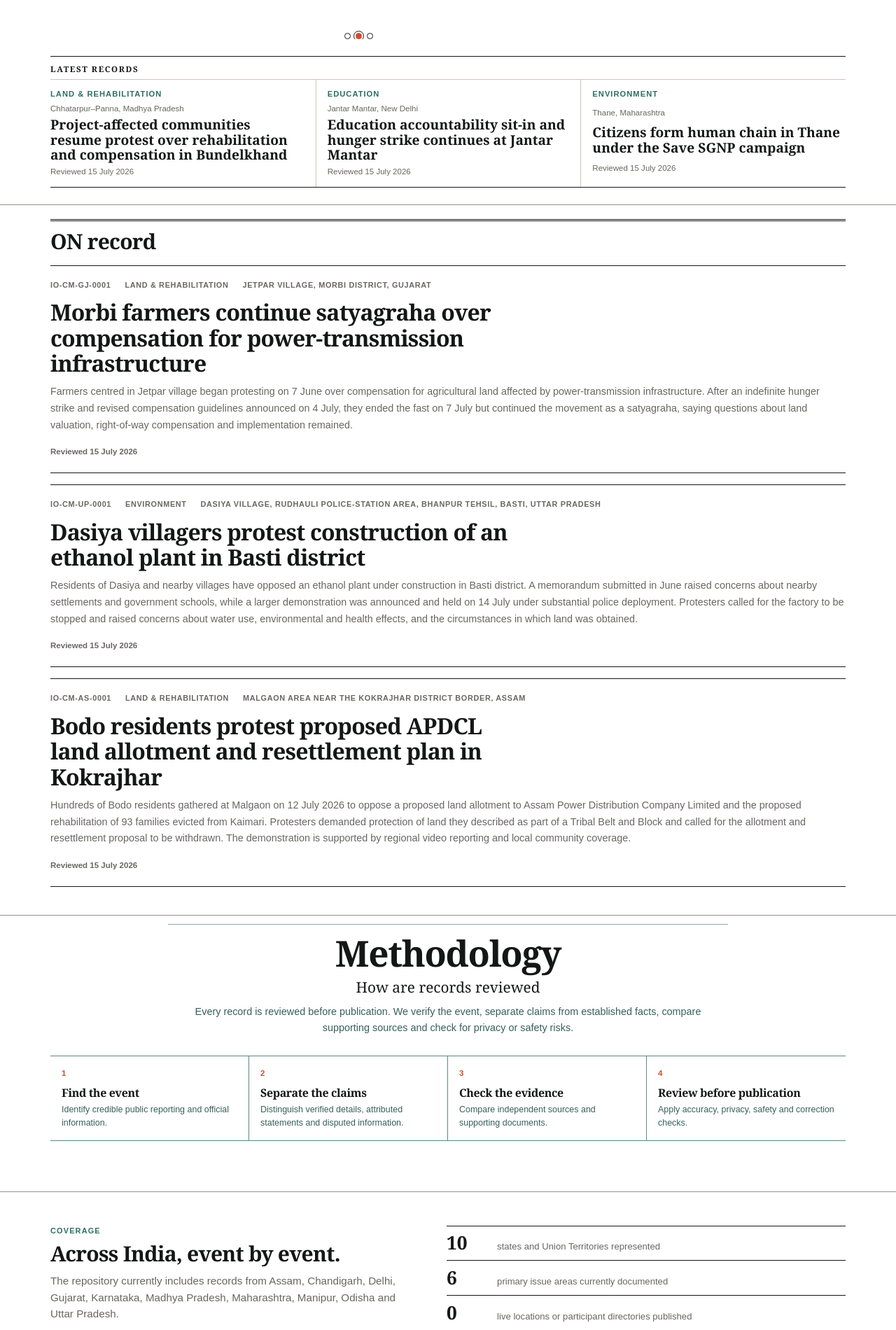
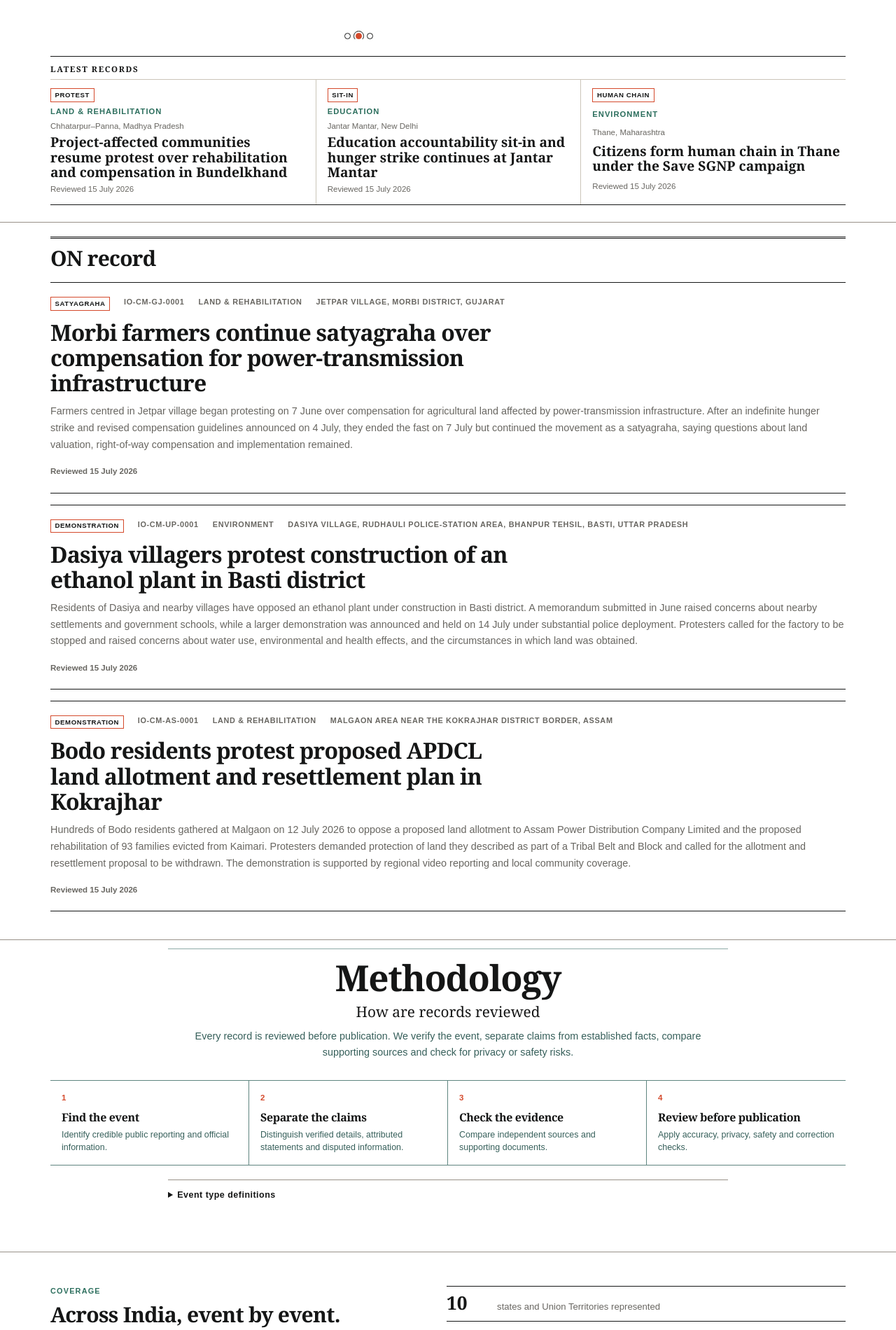
Before and after one commit to naveena04-rao/india-observed, a Next.js app: page / in a window 1280 px wide. Shown: the part 560-2460 px from the top of the page at 70% size. Built offline with nearby package versions, Linux system fonts and the light colour scheme.

Commit message:
Add controlled homepage event types

```diff
--- /dev/null
+++ b/src/app/components/EventTypeTag.tsx
@@ -0,0 +1,19 @@
+import { eventTypes, type EventType } from "../eventTypes";
+
+type EventTypeTagProps = {
+  eventType: EventType;
+};
+
+export function EventTypeTag({ eventType }: EventTypeTagProps) {
+  const { label, definition } = eventTypes[eventType];
+
+  return (
+    <span
+      className="event-type-tag"
+      aria-label={`Event type: ${label}. ${definition}`}
+      title={definition}
+    >
+      {label}
+    </span>
+  );
+}
--- a/src/app/components/FeaturedRecordCarousel.tsx
+++ b/src/app/components/FeaturedRecordCarousel.tsx
@@ -1,6 +1,8 @@
 "use client";
 
 import { useEffect, useState } from "react";
+import { EventTypeTag } from "./EventTypeTag";
+import type { EventType } from "../eventTypes";
 
 export type MediaReviewStatus =
   "candidate" | "provenance_confirmed" | "event_match_confirmed" | "corroborated" | "rejected";
@@ -59,6 +61,7 @@ export type FeaturedRecordMedia = PublisherVideoMedia | TextRecordMedia;
 
 export type FeaturedRecord = {
   id: string;
+  eventType: EventType;
   status: string;
   statusTone: string;
   title: string;
@@ -71,7 +74,10 @@ export type FeaturedRecord = {
   media: FeaturedRecordMedia;
 };
 
-type LatestRecord = Pick<FeaturedRecord, "id" | "title" | "place" | "topic" | "reviewed">;
+type LatestRecord = Pick<
+  FeaturedRecord,
+  "id" | "eventType" | "title" | "place" | "topic" | "reviewed"
+>;
 
 type FeaturedRecordCarouselProps = {
   records: readonly FeaturedRecord[];
@@ -173,7 +179,10 @@ export function FeaturedRecordCarousel({ records, latestRecords }: FeaturedRecor
   const featuredRecordCopy = (includeIndicators: boolean) => (
     <div className="featured-record-copy">
       <p className="featured-meta">
-        {activeRecord.topic} · {activeRecord.place}
+        <EventTypeTag eventType={activeRecord.eventType} />
+        <span>
+          {activeRecord.topic} · {activeRecord.place}
+        </span>
       </p>
       <h1>{activeRecord.title}</h1>
       <div className="featured-evidence" aria-label="Record evidence summary">
@@ -261,6 +270,7 @@ export function FeaturedRecordCarousel({ records, latestRecords }: FeaturedRecor
           <div className="latest-records-grid">
             {latestRecords.map((record) => (
               <article className="latest-entry latest-entry-preview" key={record.id}>
+                <EventTypeTag eventType={record.eventType} />
                 <span className="record-topic">{record.topic}</span>
                 <span className="latest-location">{record.place}</span>
                 <strong>{record.title}</strong>
--- /dev/null
+++ b/src/app/eventTypes.ts
@@ -0,0 +1,59 @@
+export const eventTypes = {
+  dharna: {
+    label: "Dharna",
+    definition:
+      "A sustained protest at a fixed public or administrative location, commonly involving participants sitting or remaining there while pressing stated demands.",
+  },
+  strike: {
+    label: "Strike",
+    definition:
+      "A coordinated refusal to work or provide normal services as a form of collective protest.",
+  },
+  sit_in: {
+    label: "Sit-in",
+    definition:
+      "A protest in which participants occupy or remain at a particular place for a period of time. Use this where the event is not more specifically documented as a dharna.",
+  },
+  hunger_strike: {
+    label: "Hunger strike",
+    definition:
+      "A protest in which one or more participants voluntarily abstain from food to press stated demands.",
+  },
+  rally: {
+    label: "Rally",
+    definition:
+      "An organised public gathering, commonly involving speeches, collective demands or a show of support or opposition.",
+  },
+  march: {
+    label: "March",
+    definition:
+      "An organised protest in which participants move together along a planned or publicly documented route.",
+  },
+  demonstration: {
+    label: "Demonstration",
+    definition:
+      "An organised public gathering or action expressing opposition, support or a demand, where no more specific event form has been established.",
+  },
+  human_chain: {
+    label: "Human chain",
+    definition:
+      "A symbolic public action in which participants stand together in a connected line or formation.",
+  },
+  satyagraha: {
+    label: "Satyagraha",
+    definition:
+      "A form of nonviolent resistance explicitly identified by organisers or reliable sources as a satyagraha. Do not apply this label merely because an event is peaceful.",
+  },
+  shutdown: {
+    label: "Shutdown",
+    definition:
+      "A coordinated closure or suspension of businesses, transport or services as a form of protest.",
+  },
+  protest: {
+    label: "Protest",
+    definition:
+      "A fallback classification for verified collective public opposition, support or demands when the available evidence does not establish a more specific form.",
+  },
+} as const;
+
+export type EventType = keyof typeof eventTypes;
--- a/src/app/globals.css
+++ b/src/app/globals.css
@@ -2508,3 +2508,80 @@ main .lead-panel {
 .mobile-menu nav a {
   color: var(--ink);
 }
+
+.event-type-tag {
+  align-self: start;
+  background: #ffffff;
+  border: 1px solid var(--terracotta);
+  color: var(--ink);
+  display: inline-flex;
+  font-size: 0.6rem;
+  font-weight: 800;
+  letter-spacing: 0.06em;
+  line-height: 1.2;
+  max-width: 100%;
+  overflow-wrap: anywhere;
+  padding: 0.18rem 0.35rem;
+  text-transform: uppercase;
+  width: fit-content;
+}
+
+.featured-meta {
+  align-items: center;
+  display: flex;
+  flex-wrap: wrap;
+  gap: 0.4rem 0.55rem;
+}
+
+.latest-entry-preview > .event-type-tag {
+  margin-bottom: 0.35rem;
+}
+
+.event-type-guide {
+  background: #ffffff;
+  border-top: 1px solid var(--line-dark);
+  margin: 1.25rem auto 0;
+  max-width: 50rem;
+  padding-top: 0.75rem;
+}
+
+.event-type-guide summary {
+  color: var(--ink);
+  cursor: pointer;
+  font-size: 0.78rem;
+  font-weight: 800;
+  letter-spacing: 0.04em;
+  width: fit-content;
+}
+
+.event-type-guide dl {
+  display: grid;
+  grid-template-columns: repeat(2, minmax(0, 1fr));
+  margin: 0.75rem 0 0;
+}
+
+.event-type-guide dl div {
+  border-top: 1px solid var(--line);
+  min-width: 0;
+  padding: 0.65rem 0.75rem 0.65rem 0;
+}
+
+.event-type-guide dt {
+  font-size: 0.7rem;
+  font-weight: 800;
+  letter-spacing: 0.04em;
+  text-transform: uppercase;
+}
+
+.event-type-guide dd {
+  color: var(--muted);
+  font-size: 0.75rem;
+  line-height: 1.45;
+  margin: 0.2rem 0 0;
+}
+
+@media (max-width: 700px) {
+  .event-type-guide dl {
+    grid-template-columns: 1fr;
+  }
+}
--- a/src/app/page.tsx
+++ b/src/app/page.tsx
@@ -1,9 +1,12 @@
 import Link from "next/link";
+import { EventTypeTag } from "./components/EventTypeTag";
 import { FeaturedRecordCarousel } from "./components/FeaturedRecordCarousel";
+import { eventTypes, type EventType } from "./eventTypes";
 
 const featuredRecords = [
   {
     id: "IO-CM-KA-0002",
+    eventType: "protest",
     status: "Ongoing",
     statusTone: "status-ongoing",
     title: "Bidadi farmers oppose township land acquisition",
@@ -42,6 +45,7 @@ const featuredRecords = [
   },
   {
     id: "IO-CM-MN-0001",
+    eventType: "strike",
     status: "Ongoing",
     statusTone: "status-ongoing",
     title: "Manipur government employees continue cease-work strike",
@@ -62,6 +66,7 @@ const featuredRecords = [
   },
   {
     id: "IO-CM-OD-0001",
+    eventType: "protest",
     status: "Concluded",
     statusTone: "status-concluded",
     title: "Dharmasala students protest teacher vacancies",
@@ -84,6 +89,7 @@ const featuredRecords = [
 const latestRecords = [
   {
     id: "IO-CM-MP-0001",
+    eventType: "protest",
     topic: "Land & rehabilitation",
     place: "Chhatarpur–Panna, Madhya Pradesh",
     title:
@@ -92,6 +98,7 @@ const latestRecords = [
   },
   {
     id: "IO-CM-DL-0001",
+    eventType: "sit_in",
     topic: "Education",
     place: "Jantar Mantar, New Delhi",
     title: "Education accountability sit-in and hunger strike continues at Jantar Mantar",
@@ -99,15 +106,27 @@ const latestRecords = [
   },
   {
     id: "IO-CM-MH-0001",
+    eventType: "human_chain",
     topic: "Environment",
     place: "Thane, Maharashtra",
     title: "Citizens form human chain in Thane under the Save SGNP campaign",
     reviewed: "15 July 2026",
   },
 ] as const;
+type OnRecord = {
+  id: string;
+  eventType: EventType;
+  topic: string;
+  place: string;
+  title: string;
+  context: string;
+  reviewed: string;
+};
+
 const onRecords = [
   {
     id: "IO-CM-GJ-0001",
+    eventType: "satyagraha",
     topic: "Land & rehabilitation",
     place: "Jetpar village, Morbi district, Gujarat",
     title:
@@ -118,6 +137,7 @@ const onRecords = [
   },
   {
     id: "IO-CM-UP-0001",
+    eventType: "demonstration",
     topic: "Environment",
     place: "Dasiya village, Rudhauli police-station area, Bhanpur tehsil, Basti, Uttar Pradesh",
     title: "Dasiya villagers protest construction of an ethanol plant in Basti district",
@@ -127,6 +147,7 @@ const onRecords = [
   },
   {
     id: "IO-CM-AS-0001",
+    eventType: "demonstration",
     topic: "Land & rehabilitation",
     place: "Malgaon area near the Kokrajhar district border, Assam",
     title:
@@ -135,7 +156,7 @@ const onRecords = [
       "Hundreds of Bodo residents gathered at Malgaon on 12 July 2026 to oppose a proposed land allotment to Assam Power Distribution Company Limited and the proposed rehabilitation of 93 families evicted from Kaimari. Protesters demanded protection of land they described as part of a Tribal Belt and Block and called for the allotment and resettlement proposal to be withdrawn. The demonstration is supported by regional video reporting and local community coverage.",
     reviewed: "15 July 2026",
   },
-] as const;
+] as const satisfies readonly OnRecord[];
 
 const processSteps = [
   ["1", "Find the event", "Identify credible public reporting and official information."],
@@ -205,6 +226,7 @@ export default function HomePage() {
             {onRecords.map((record) => (
               <article className="on-record-context" key={record.id}>
                 <div className="on-record-meta">
+                  <EventTypeTag eventType={record.eventType} />
                   <span>{record.id}</span>
                   <span>{record.topic}</span>
                   <span>{record.place}</span>
@@ -239,6 +261,18 @@ export default function HomePage() {
               </li>
             ))}
           </ol>
+
+          <details className="event-type-guide">
+            <summary>Event type definitions</summary>
+            <dl>
+              {Object.entries(eventTypes).map(([key, { label, definition }]) => (
+                <div key={key}>
+                  <dt>{label}</dt>
+                  <dd>{definition}</dd>
+                </div>
+              ))}
+            </dl>
+          </details>
         </div>
       </section>
 
```
Also changed, not shown: 1 other file (tests, documents, lock files or other folders).
